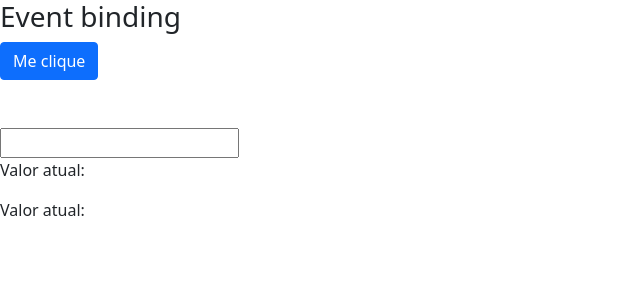
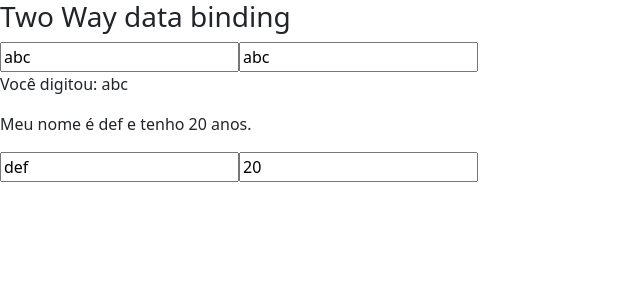
Before and after one commit to luanpoppe/loiane-angular-01, an Angular app: page / in a window 1280 px wide. Shown: the top 300 px of the page, without its empty margins (0-640 px from the left). Built offline with nearby package versions, Linux system fonts and the light colour scheme.

Commit message:
terminado a aula de two way data binding

```diff
--- a/src/app/app.module.ts
+++ b/src/app/app.module.ts
@@ -4,10 +4,11 @@ import { BrowserModule } from '@angular/platform-browser';
 import { AppRoutingModule } from './app-routing.module';
 import { AppComponent } from './app.component';
 import { DataBindingComponent } from './data-binding/data-binding.component';
+import { FormsModule } from '@angular/forms';
 
 @NgModule({
   declarations: [AppComponent, DataBindingComponent],
-  imports: [BrowserModule, AppRoutingModule],
+  imports: [BrowserModule, AppRoutingModule, FormsModule],
   providers: [],
   bootstrap: [AppComponent],
 })
--- a/src/app/data-binding/data-binding.component.html
+++ b/src/app/data-binding/data-binding.component.html
@@ -51,7 +51,7 @@
   </article> -->
 </section>
 
-<section class="event-binding">
+<!-- <section class="event-binding">
   <article>
     <h3>Event binding</h3>
 
@@ -70,4 +70,32 @@
     <p>Valor atual: {{ valorSalvo }}</p>
 
   </article>
+</section> -->
+
+<section>
+  <article>
+    <h3>Two Way data binding</h3>
+
+    <div>
+
+      <input type="text"
+      [value]="nome"
+      (input)="nome = input.value"
+      #input/>
+
+      <input type="text"
+      [(ngModel)]="nome"
+      />
+
+      <p>Você digitou: {{nome}}</p>
+
+    </div>
+
+    <div>
+      <p>Meu nome é {{pessoa.nome}} e tenho {{pessoa.idade}} anos.</p>
+      <input type="text" [(ngModel)]="pessoa.nome">
+      <input type="text" [(ngModel)]="pessoa.idade">
+    </div>
+
+  </article>
 </section>
--- a/src/app/data-binding/data-binding.component.ts
+++ b/src/app/data-binding/data-binding.component.ts
@@ -12,6 +12,12 @@ export class DataBindingComponent implements OnInit {
 
   valorAtual: string = '';
   valorSalvo: string = '';
+  nome: string = 'abc';
+
+  pessoa: any = {
+    nome: 'def',
+    idade: 20,
+  };
 
   getValor() {
     return 1;
```
